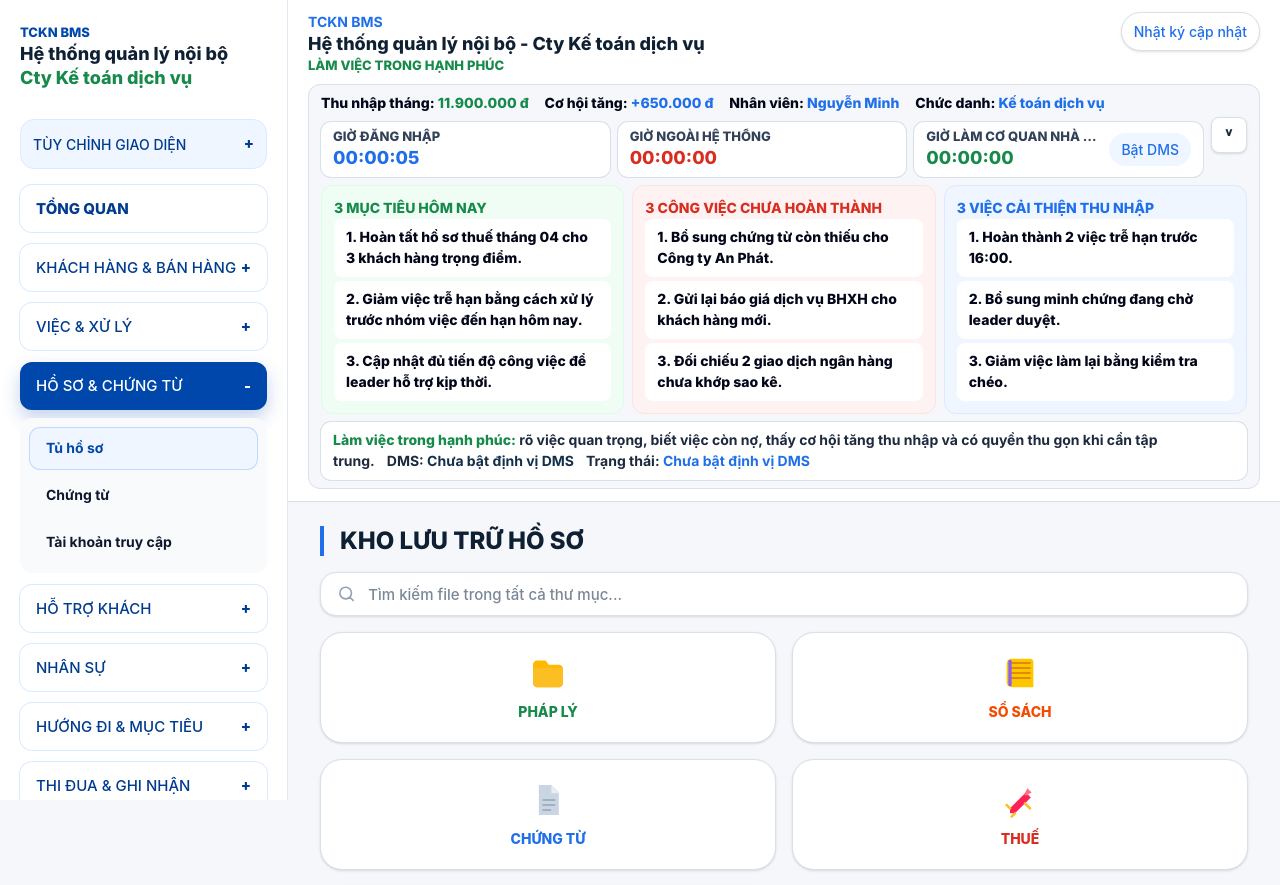
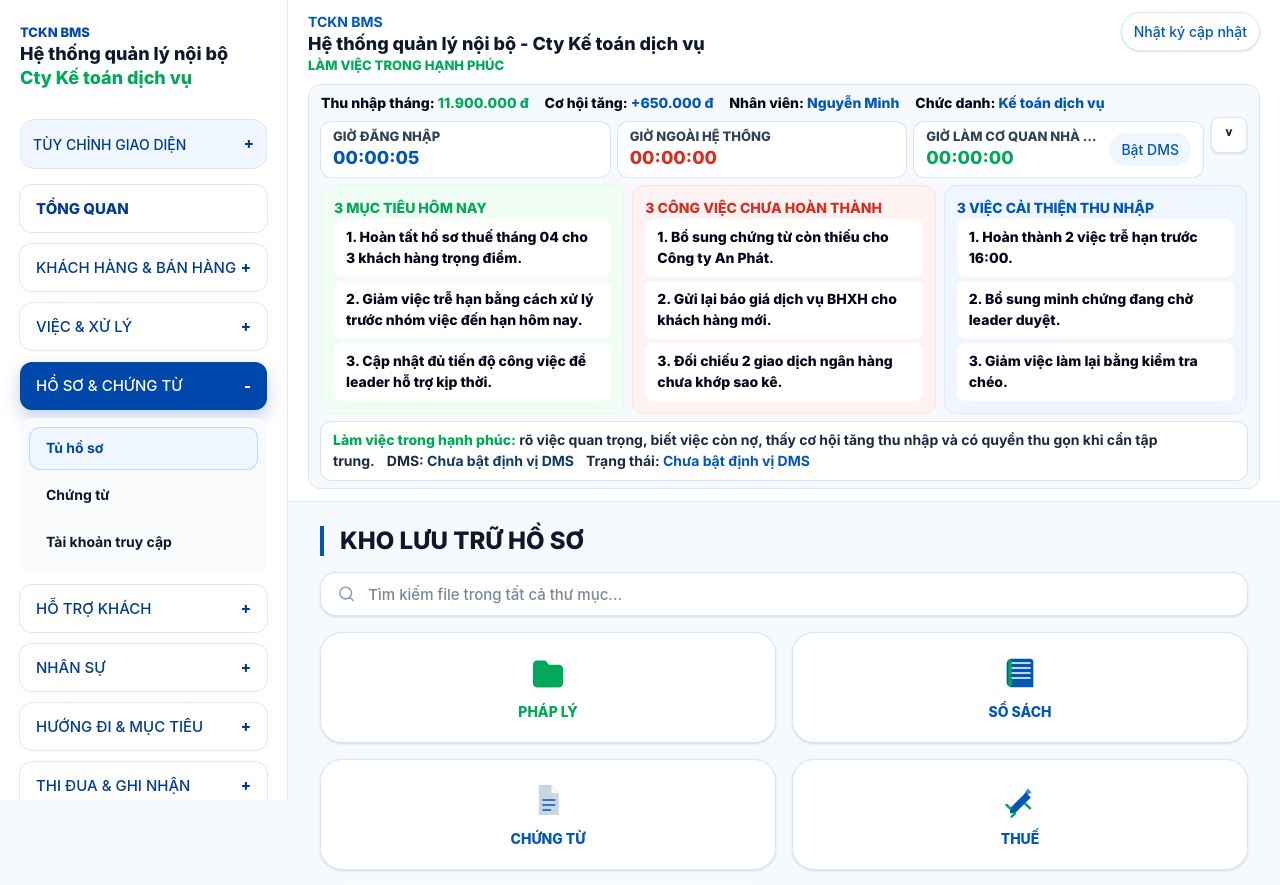
Before and after one commit to hoangquan227/BMS, a Next.js app: page /tu-ho-so in a window 1280 px wide. Shown: the top 885 px of the page. Built offline with nearby package versions, Linux system fonts and the light colour scheme.

Commit message:
Align interface colors with TCKN brand

```diff
--- a/src/app/components/CustomerAccessAccountsPage.js
+++ b/src/app/components/CustomerAccessAccountsPage.js
@@ -104,8 +104,8 @@ export default function CustomerAccessAccountsPage({ customer }) {
             <InfoRow label="Nhóm dịch vụ" value={customer.services} />
             <InfoRow label="Trạng thái khách hàng" value={customer.status} />
           </div>
-          <div className="rounded-[12px] border border-amber-100 bg-amber-50 p-4">
-            <p className="text-[13px] font-extrabold uppercase text-bms-warning">Ghi chú bảo mật</p>
+          <div className="rounded-[12px] border border-blue-100 bg-blue-50 p-4">
+            <p className="text-[13px] font-extrabold uppercase text-bms-primary">Ghi chú bảo mật</p>
             <p className="mt-2 text-[14px] font-bold leading-6 text-slate-900">{customer.securityNote}</p>
             <p className="mt-3 text-[13px] font-semibold text-slate-700">
               Mật khẩu không hiển thị trong danh sách. API danh sách không trả về mật khẩu.
--- a/src/app/components/FileVaultPage.js
+++ b/src/app/components/FileVaultPage.js
@@ -3,20 +3,20 @@ const fileGroups = [
     title: "Pháp lý",
     color: "text-bms-success",
     icon: (
-      <svg aria-hidden="true" className="h-10 w-10 text-amber-400" viewBox="0 0 48 48" fill="none">
+      <svg aria-hidden="true" className="h-10 w-10 text-bms-success" viewBox="0 0 48 48" fill="none">
         <path d="M6 14a5 5 0 0 1 5-5h10l4 5h12a5 5 0 0 1 5 5v17a5 5 0 0 1-5 5H11a5 5 0 0 1-5-5V14Z" fill="currentColor" />
-        <path d="M6 18h36v18a5 5 0 0 1-5 5H11a5 5 0 0 1-5-5V18Z" fill="#fbbf24" />
+        <path d="M6 18h36v18a5 5 0 0 1-5 5H11a5 5 0 0 1-5-5V18Z" fill="#00a859" />
       </svg>
     ),
   },
   {
     title: "Sổ sách",
-    color: "text-orange-600",
+    color: "text-bms-primary",
     icon: (
-      <svg aria-hidden="true" className="h-10 w-10 text-yellow-400" viewBox="0 0 48 48" fill="none">
+      <svg aria-hidden="true" className="h-10 w-10 text-bms-primary" viewBox="0 0 48 48" fill="none">
         <path d="M14 7h22a4 4 0 0 1 4 4v30H14a6 6 0 0 1-6-6V13a6 6 0 0 1 6-6Z" fill="currentColor" />
-        <path d="M14 12h22M14 18h22M14 24h22M14 30h22" stroke="#d97706" strokeWidth="2" strokeLinecap="round" />
-        <path d="M12 10v28" stroke="#8b5cf6" strokeWidth="4" strokeLinecap="round" />
+        <path d="M14 12h22M14 18h22M14 24h22M14 30h22" stroke="#ffffff" strokeWidth="2" strokeLinecap="round" />
+        <path d="M12 10v28" stroke="#00a859" strokeWidth="4" strokeLinecap="round" />
       </svg>
     ),
   },
@@ -26,31 +26,31 @@ const fileGroups = [
     icon: (
       <svg aria-hidden="true" className="h-10 w-10 text-slate-300" viewBox="0 0 48 48" fill="none">
         <path d="M13 6h15l9 9v27H13V6Z" fill="currentColor" />
-        <path d="M28 6v10h9" fill="#e8edf5" />
-        <path d="M18 24h14M18 30h14M18 36h9" stroke="#94a3b8" strokeWidth="2" strokeLinecap="round" />
+        <path d="M28 6v10h9" fill="#f6f9fd" />
+        <path d="M18 24h14M18 30h14M18 36h9" stroke="#0057b8" strokeWidth="2" strokeLinecap="round" />
       </svg>
     ),
   },
   {
     title: "Thuế",
-    color: "text-bms-danger",
+    color: "text-bms-primary",
     icon: (
-      <svg aria-hidden="true" className="h-10 w-10 text-rose-500" viewBox="0 0 48 48" fill="none">
+      <svg aria-hidden="true" className="h-10 w-10 text-bms-primary" viewBox="0 0 48 48" fill="none">
         <path d="M12 34 31 15l6 6-19 19H12v-6Z" fill="currentColor" />
-        <path d="m29 17 4-7 5 5-7 4-2-2Z" fill="#fb7185" />
-        <path d="M12 34 8 30M18 40l-4 4M30 28l6 6" stroke="#fbbf24" strokeWidth="3" strokeLinecap="round" />
+        <path d="m29 17 4-7 5 5-7 4-2-2Z" fill="#0057b8" opacity="0.7" />
+        <path d="M12 34 8 30M18 40l-4 4M30 28l6 6" stroke="#00a859" strokeWidth="3" strokeLinecap="round" />
       </svg>
     ),
   },
   {
     title: "BHXH",
-    color: "text-cyan-600",
+    color: "text-bms-success",
     icon: (
-      <svg aria-hidden="true" className="h-10 w-10 text-violet-700" viewBox="0 0 48 48" fill="none">
+      <svg aria-hidden="true" className="h-10 w-10 text-bms-success" viewBox="0 0 48 48" fill="none">
         <circle cx="18" cy="16" r="6" fill="currentColor" />
-        <circle cx="31" cy="16" r="6" fill="#6d28d9" />
+        <circle cx="31" cy="16" r="6" fill="#0057b8" />
         <path d="M8 36c1-8 6-12 13-12s12 4 13 12H8Z" fill="currentColor" />
-        <path d="M22 36c1-7 5-11 11-11s10 4 11 11H22Z" fill="#6d28d9" />
+        <path d="M22 36c1-7 5-11 11-11s10 4 11 11H22Z" fill="#0057b8" />
       </svg>
     ),
   },
--- a/src/app/components/MyTasksPage.js
+++ b/src/app/components/MyTasksPage.js
@@ -196,7 +196,7 @@ function ProgressCircle({ progress, done }) {
   return (
     <div
       className={`flex h-11 w-11 shrink-0 items-center justify-center rounded-full border-4 bg-white text-[11px] font-extrabold ${
-        done ? "border-orange-400 text-orange-500" : progress > 0 ? "border-green-300 text-green-600" : "border-slate-200 text-red-500"
+        done ? "border-bms-success text-bms-success" : progress > 0 ? "border-bms-success text-bms-success" : "border-slate-200 text-red-500"
       }`}
     >
       {progress}%
@@ -213,7 +213,7 @@ function TaskListGroup({ title, count, color, tasksInGroup }) {
       </div>
       <div className="divide-y divide-dashed divide-slate-300">
         {tasksInGroup.map((task, index) => (
-          <article className={index % 2 === 0 ? "grid gap-3 bg-white p-3 md:grid-cols-[auto_1fr_210px]" : "grid gap-3 bg-[#eefdfb] p-3 md:grid-cols-[auto_1fr_210px]"} key={task.name}>
+          <article className={index % 2 === 0 ? "grid gap-3 bg-white p-3 md:grid-cols-[auto_1fr_210px]" : "grid gap-3 bg-blue-50/40 p-3 md:grid-cols-[auto_1fr_210px]"} key={task.name}>
             <ProgressCircle done={task.status === "Hoàn thành"} progress={task.progress} />
             <div>
               <p className="font-bold text-bms-primary">{task.name}</p>
@@ -237,7 +237,7 @@ function TaskListGroup({ title, count, color, tasksInGroup }) {
 function ListView() {
   const groups = [
     { title: "Đang tiến hành", color: "bg-green-600", name: "Đang tiến hành" },
-    { title: "Chưa bắt đầu", color: "bg-sky-300 text-slate-800", name: "Chưa bắt đầu" },
+    { title: "Chưa bắt đầu", color: "bg-blue-50 text-bms-primary", name: "Chưa bắt đầu" },
     { title: "Hoàn thành", color: "bg-bms-primary", name: "Hoàn thành" },
   ];
 
@@ -341,13 +341,13 @@ function DetailManagementView() {
         <table className="min-w-[760px] border-collapse text-center text-sm">
           <thead>
             <tr>
-              <th className="border border-slate-400 bg-yellow-300 px-3 py-2 font-bold" colSpan={5}>
+              <th className="border border-slate-400 bg-blue-50 px-3 py-2 font-bold" colSpan={5}>
                 Phân công
               </th>
             </tr>
             <tr>
               {["Người thực hiện", "Người chịu trách nhiệm cuối cùng", "Người hỗ trợ", "Người tham vấn", "Người cần được thông báo"].map((column) => (
-                <th className="border border-slate-400 bg-yellow-300 px-3 py-2 font-bold" key={column}>
+                <th className="border border-slate-400 bg-blue-50 px-3 py-2 font-bold" key={column}>
                   {column}
                 </th>
               ))}
@@ -368,7 +368,7 @@ function DetailManagementView() {
           <thead>
             <tr>
               {columns.map((column) => (
-                <th className="border border-slate-700 bg-yellow-300 px-3 py-3 align-top font-extrabold text-slate-950" key={column}>
+                <th className="border border-slate-700 bg-blue-50 px-3 py-3 align-top font-extrabold text-slate-950" key={column}>
                   {column}
                 </th>
               ))}
@@ -376,7 +376,7 @@ function DetailManagementView() {
           </thead>
           <tbody>
             {detailRows.map((row, index) => (
-              <tr className={index % 2 === 0 ? "bg-[#f9e8df]" : "bg-[#f4d8cc]"} key={row.strategy}>
+              <tr className={index % 2 === 0 ? "bg-white" : "bg-blue-50/40"} key={row.strategy}>
                 <td className="border border-slate-700 px-3 py-4 align-top">{row.strategy}</td>
                 <td className="border border-slate-700 px-3 py-4 align-top">{row.goal}</td>
                 <td className="border border-slate-700 px-3 py-4 align-top">{row.budget}</td>
--- a/src/app/components/ReleaseNotesButton.js
+++ b/src/app/components/ReleaseNotesButton.js
@@ -223,7 +223,7 @@ export default function ReleaseNotesButton() {
                           <div>
                             <p className="text-[14px] font-extrabold leading-6 text-slate-950">
                               {item.title}
-                              <span className="ml-2 rounded-bms-pill bg-cyan-50 px-2 py-0.5 text-[13px] font-extrabold text-cyan-700">
+                              <span className="ml-2 rounded-bms-pill bg-blue-50 px-2 py-0.5 text-[13px] font-extrabold text-bms-primary">
                                 {item.group}
                               </span>
                             </p>
--- a/src/app/components/SupportDetailPage.js
+++ b/src/app/components/SupportDetailPage.js
@@ -59,7 +59,7 @@ export default function SupportDetailPage({ ticket }) {
                 <p className="mt-1 text-[15px] font-extrabold text-slate-950">{ticket.senderName}</p>
                 <p className="text-[13px] font-semibold text-slate-700">{ticket.senderPhone} · {ticket.senderEmail}</p>
               </div>
-              <div className="rounded-[12px] border border-amber-100 bg-amber-50 p-3">
+              <div className="rounded-[12px] border border-blue-100 bg-blue-50 p-3">
                 <p className="text-[13px] font-extrabold uppercase text-bms-warning">Nhân viên xử lý</p>
                 <p className="mt-1 text-[15px] font-extrabold text-slate-950">{ticket.assignedStaff}</p>
                 <p className="text-[13px] font-semibold text-slate-700">{ticket.assignedTeam}</p>
--- a/src/app/components/trao-doi-trong-ticket/TicketMessageTimeline.js
+++ b/src/app/components/trao-doi-trong-ticket/TicketMessageTimeline.js
@@ -13,8 +13,8 @@ const typeStyle = {
   },
   internal_comment: {
     label: "Nội bộ",
-    className: "border-amber-100 bg-amber-50 text-amber-700",
-    dot: "bg-amber-500",
+    className: "border-slate-200 bg-slate-50 text-slate-700",
+    dot: "bg-slate-500",
   },
   system_event: {
     label: "Hệ thống",
--- a/src/app/globals.css
+++ b/src/app/globals.css
@@ -3,17 +3,17 @@
 :root {
   --font-bms: "Monteras", "Inter", Arial, sans-serif;
   --color-bg-main: #ffffff;
-  --color-bg-subtle: #f5f7fb;
+  --color-bg-subtle: #f6f9fd;
   --color-bg-card: #ffffff;
-  --color-text-main: #102033;
-  --color-text-muted: #5d6b7a;
-  --color-border: #d8e0ea;
-  --color-primary: #1f6feb;
-  --color-primary-strong: #1557b8;
-  --color-success: #168a4a;
+  --color-text-main: #0f172a;
+  --color-text-muted: #536273;
+  --color-border: #dbe6f3;
+  --color-primary: #0057b8;
+  --color-primary-strong: #004494;
+  --color-success: #00a859;
   --color-danger: #d92d20;
   --color-warning: #d97706;
-  --color-money: #12304a;
+  --color-money: #0f3a66;
   --radius-card: 20px;
   --radius-control: 14px;
   --radius-pill: 999px;
@@ -23,7 +23,7 @@
   --space-4: 16px;
   --space-6: 24px;
   --space-8: 32px;
-  --shadow-card: 0 10px 24px rgba(16, 32, 51, 0.08);
+  --shadow-card: 0 10px 24px rgba(15, 23, 42, 0.08);
   --text-page-title: 28px;
   --text-section-title: 18px;
   --text-body: 15px;
--- a/src/components/design-system/tokens.js
+++ b/src/components/design-system/tokens.js
@@ -1,17 +1,17 @@
 export const designTokens = {
   color: {
-    primary: "#1f6feb",
-    primaryStrong: "#1557b8",
-    success: "#168a4a",
+    primary: "#0057b8",
+    primaryStrong: "#004494",
+    success: "#00a859",
     danger: "#d92d20",
     warning: "#d97706",
     backgroundMain: "#ffffff",
-    backgroundSubtle: "#f5f7fb",
+    backgroundSubtle: "#f6f9fd",
     card: "#ffffff",
-    textMain: "#102033",
-    textMuted: "#5d6b7a",
-    border: "#d8e0ea",
-    money: "#12304a",
+    textMain: "#0f172a",
+    textMuted: "#536273",
+    border: "#dbe6f3",
+    money: "#0f3a66",
   },
   font: {
     sans: '"Monteras", "Inter", Arial, sans-serif',
```
